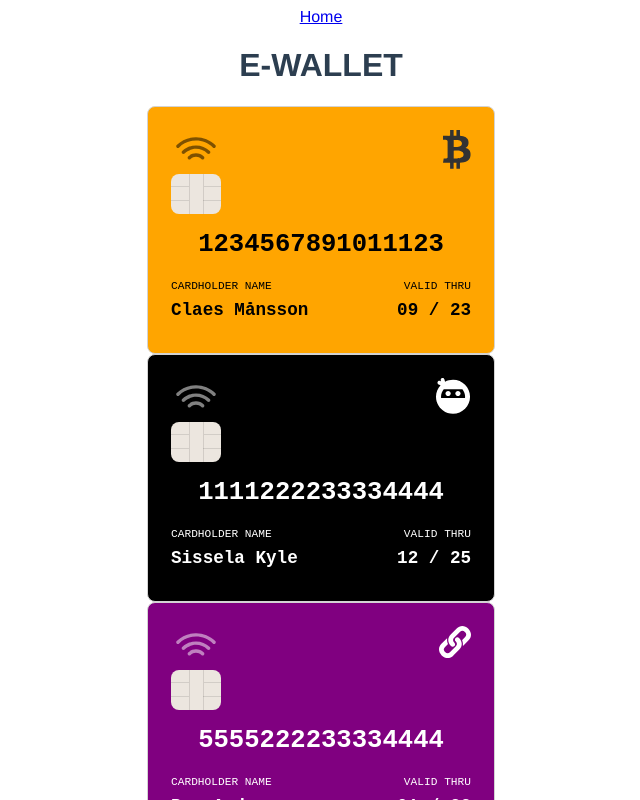
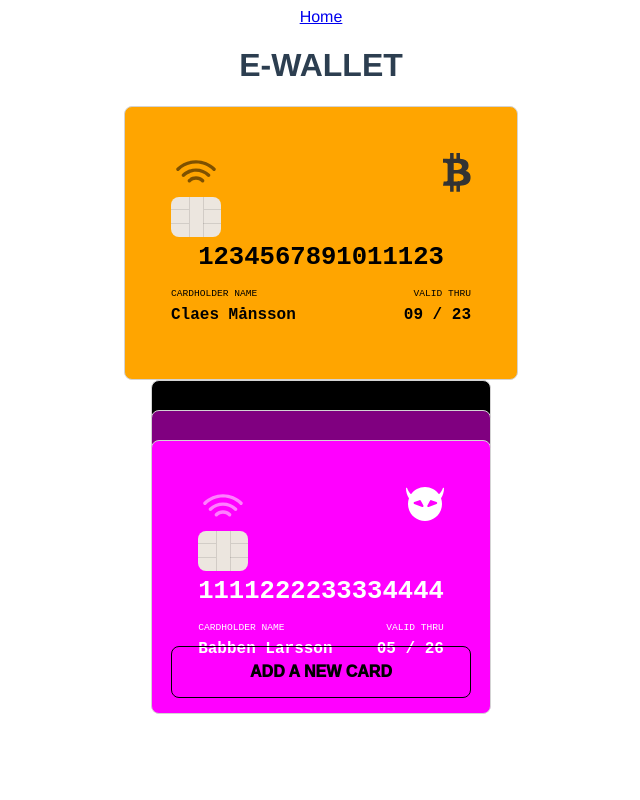
Before and after one commit to cenglander/e-wallet, a Vue app: page / in a window 1280 px wide. Shown: the top 800 px of the page, without its empty margins (319-959 px from the left). Built offline with nearby package versions, Linux system fonts and the light colour scheme.

Commit message:
CardStack now showing only top of cards i stack. Different styles on button depending on if array with cards is empty or not.

```diff
--- a/src/App.vue
+++ b/src/App.vue
@@ -18,6 +18,9 @@
   button {
     font-weight: 1000;
     font-size: 1rem;
+    padding: 2vh;
+    border-radius: 0.5rem;
+    min-width: 300px;
   }
 
   h3 {
@@ -29,10 +32,10 @@
     margin: 0;
   }
   p {
-    font-size: 0.7rem;
+    font-size: 0.6rem;
   }
   h5 {
-    font-size: 1.1rem;
+    font-size: 1rem;
   }
 
 }
--- a/src/components/Card.vue
+++ b/src/components/Card.vue
@@ -43,10 +43,10 @@ export default {
 
 <style scoped lang="scss">
 div.card {
-  width: 90vw;
+  // width: 90vw;
   max-width: 300px;
-  height: 55vw;
-  max-height: 200px;
+  // height: 55vw;
+  min-height: 180px;
   border-radius: 0.5rem;
   border: lightgrey solid 0.1rem;
   // background: darkorange;
@@ -55,7 +55,7 @@ div.card {
   grid-template-columns: 70% 15% 15%;
   grid-template-rows: 20% 30% 25% 10% 15%;
   margin: 0 auto;
-  padding: 2% 2%;
+  padding: 4%;
   font-family: 'Courier New', Courier, monospace;
 
   img.chip {
@@ -93,9 +93,7 @@ div.card {
     grid-row: 5 / 6;
     text-align: right;
   }
-
 }
-
 
 .bitcoin {
   background: orange;
--- a/src/components/CardStack.vue
+++ b/src/components/CardStack.vue
@@ -1,6 +1,5 @@
 <template>
   <div class="card-stack">
-
     <Card
       v-for="(card, index) in allCards"
       v-bind:key="index"
@@ -32,6 +31,11 @@ export default {
 }
 </script>
 
-<style lang="scss">
+<style scoped lang="scss">
+div.card-stack {
+  display: grid;
+  grid-auto-rows: 30px;
+
+}
 
 </style>
--- a/src/views/Home.vue
+++ b/src/views/Home.vue
@@ -18,7 +18,12 @@
     />
 
     <router-link to="/add-card">
-      <button class="add-new-card">ADD A NEW CARD</button>
+      <button v-if="allCards.length > 0"
+        class="add-new-card"
+        >ADD A NEW CARD</button>
+      <button v-else
+        class="add-first-card"
+        >ADD A NEW CARD</button>
     </router-link>
 
   </div>
@@ -55,19 +60,18 @@ export default {
 <style lang="scss">
 div .home {
   width: 90vw;
-  height: 80vh;
   // background: lightcoral;
-  // display: flex;
-  // justify-content: center;
-  margin: auto;
+  margin: 0 auto;
 
 }
-.add-new-card {
-  width: 90vw;
-  padding: 2vh 0;
-  border-radius: 0.5rem;
+button.add-new-card {
   border: solid black 0.08rem;
   background: inherit;
+  margin: 22vh auto;
+}
+button.add-first-card {
+  margin: 10vh auto;
+  border: solid black 0.08rem;
 }
 
 </style>
```
